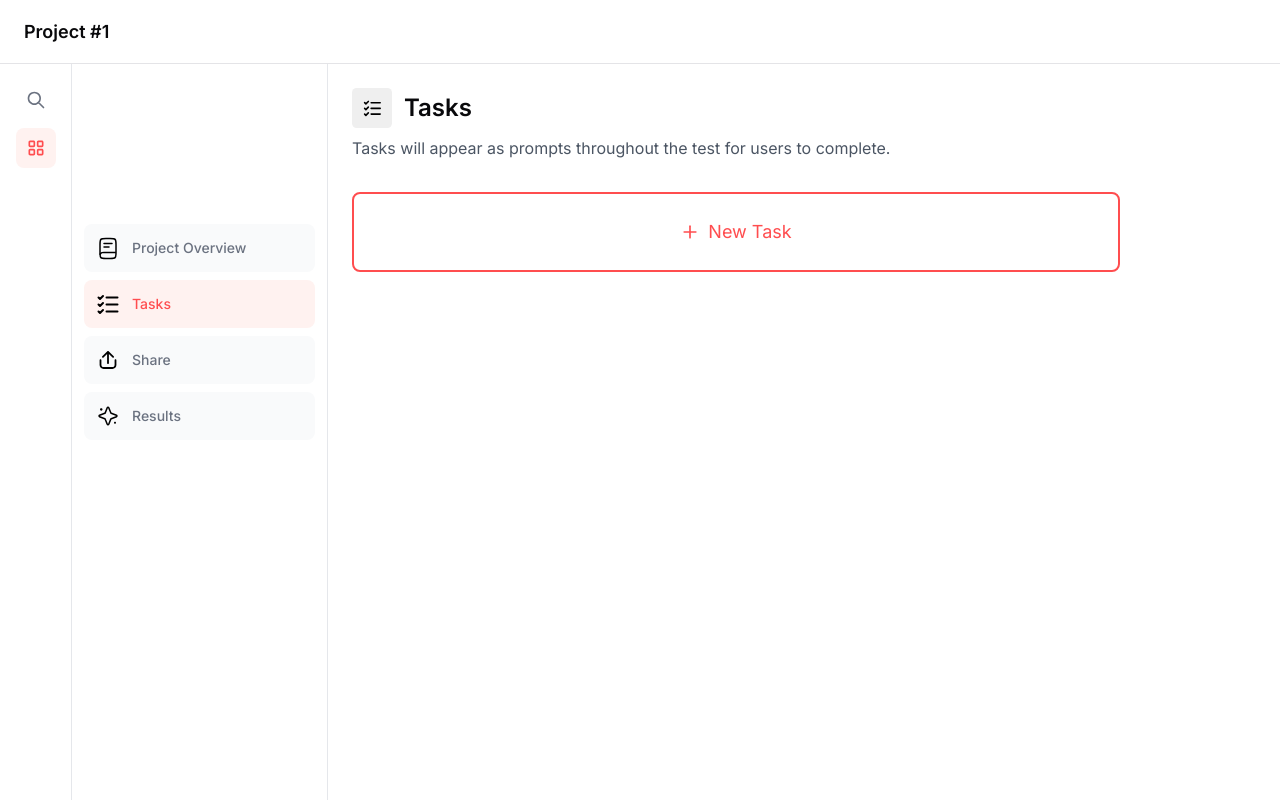
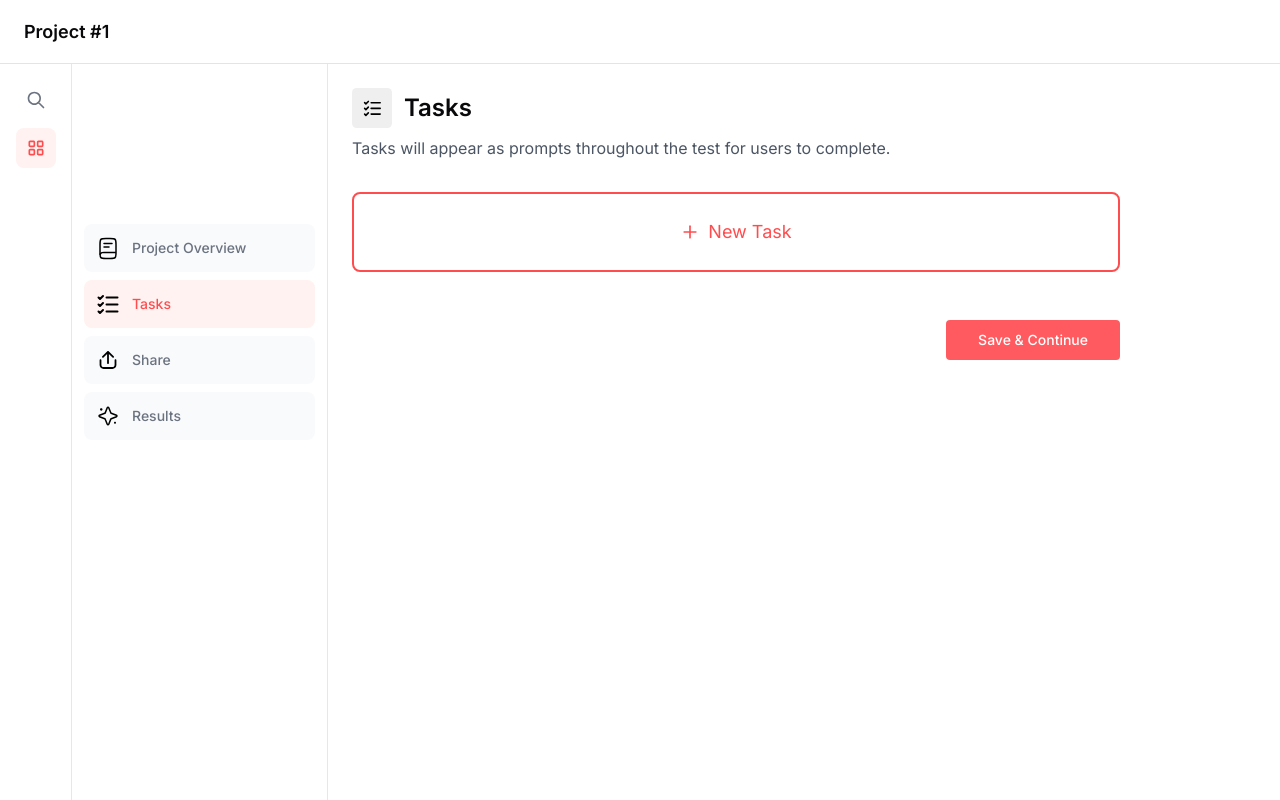
Before and after one commit to baseballwalkerchris/screenpipe-hackathon, a Next.js app: page /projects/create-project/1/tasks in a window 1280 px wide. Built offline with nearby package versions, Linux system fonts and the light colour scheme.

Commit message:
Add save button on tasks page

```diff
--- a/app/projects/create-project/[projectId]/tasks/page.tsx
+++ b/app/projects/create-project/[projectId]/tasks/page.tsx
@@ -8,7 +8,7 @@ import { NavigationSidebar } from "@/components/ui/NavigationSidebar";
 import { CreateTaskModal } from "@/components/create-task-modal";
 import { Plus, MoreVertical, Trash } from "lucide-react";
 import Image from "next/image";
-import { useSearchParams } from "next/navigation";
+import { useSearchParams, useRouter } from "next/navigation";
 import { useParams } from "next/navigation";
 import { useEffect } from "react";
 
@@ -20,6 +20,7 @@ interface Task {
 }
 
 export default function TasksPage() {
+  const router = useRouter();
   const [isModalOpen, setIsModalOpen] = useState(false);
   const [tasks, setTasks] = useState<Task[]>([]);
   const [editingTask, setEditingTask] = useState<Task | null>(null);
@@ -73,6 +74,19 @@ export default function TasksPage() {
     // Handle options click - can be expanded later
   };
 
+  const handleSaveAndContinue = () => {
+    if (tasks.length === 0) {
+      alert("Please create at least one task before continuing.");
+      return;
+    }
+    // Navigate to the share screen with the project name
+    router.push(
+      `/projects/create-project/${
+        params.projectId
+      }/share?name=${encodeURIComponent(projectName)}`
+    );
+  };
+
   return (
     <div className="flex flex-col min-h-screen bg-white">
       <TopBar projectName={projectName || "Project #1"} />
@@ -84,7 +98,7 @@ export default function TasksPage() {
         <div className="flex-1 p-6">
           <div className="max-w-5xl mx-auto">
             {/* Header */}
-            <div className="flex items-center justify-between mb-8">
+            <div className="mb-8">
               <div className="flex flex-col gap-2">
                 <div className="flex items-center gap-3">
                   <Image
@@ -102,8 +116,10 @@ export default function TasksPage() {
               </div>
             </div>
 
+            {/* Task list and actions container */}
+            <div className="space-y-8 max-w-3xl">
               {/* Task list */}
-            <div className="space-y-4 max-w-3xl">
+              <div className="space-y-4">
                 {tasks.map((task) => (
                   <div
                     key={task.id}
@@ -152,6 +168,17 @@ export default function TasksPage() {
                   </div>
                 </button>
               </div>
+
+              {/* Save & Continue button */}
+              <div className="flex justify-end pt-4">
+                <Button
+                  onClick={handleSaveAndContinue}
+                  className="bg-[#FF5A5F] hover:bg-[#FF4347] text-white px-8 py-2.5 text-sm rounded"
+                >
+                  Save & Continue
+                </Button>
+              </div>
+            </div>
           </div>
         </div>
       </div>
```
Lines whose indentation alone changed are shown as unchanged.
